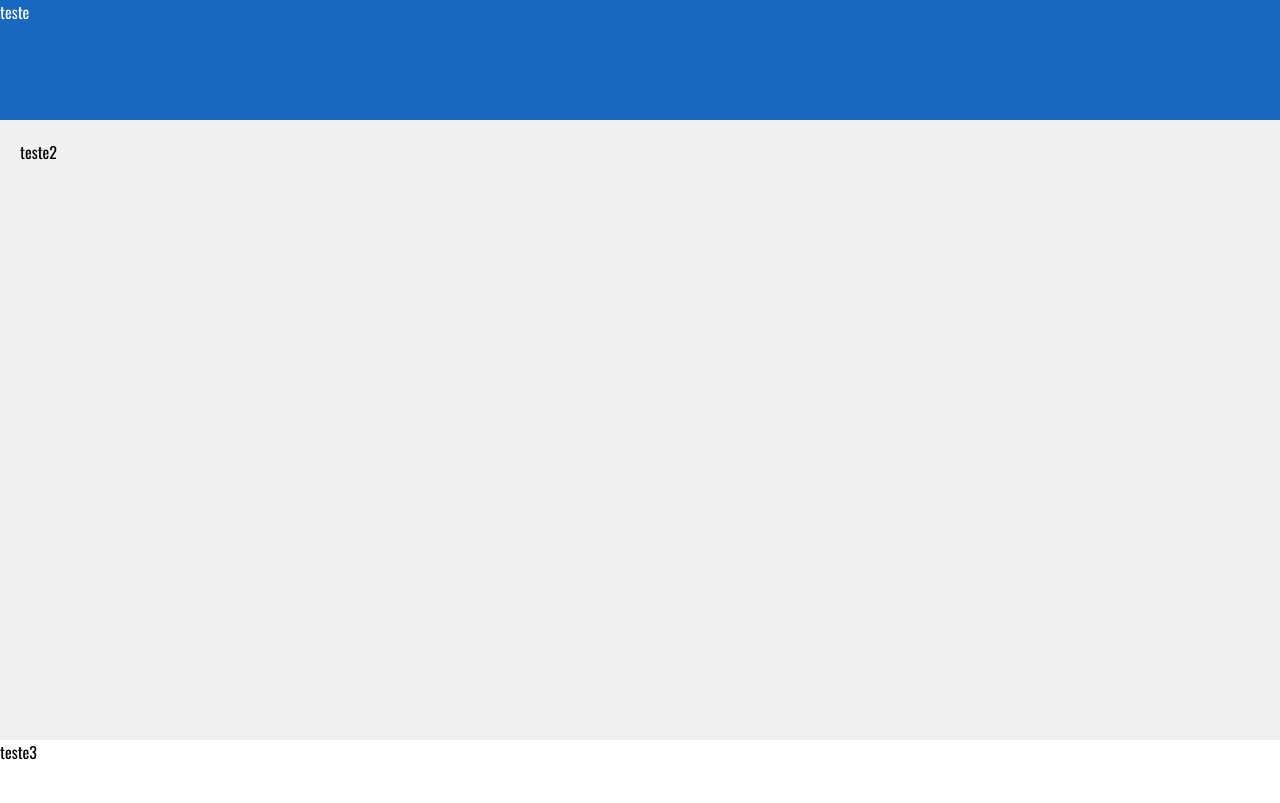
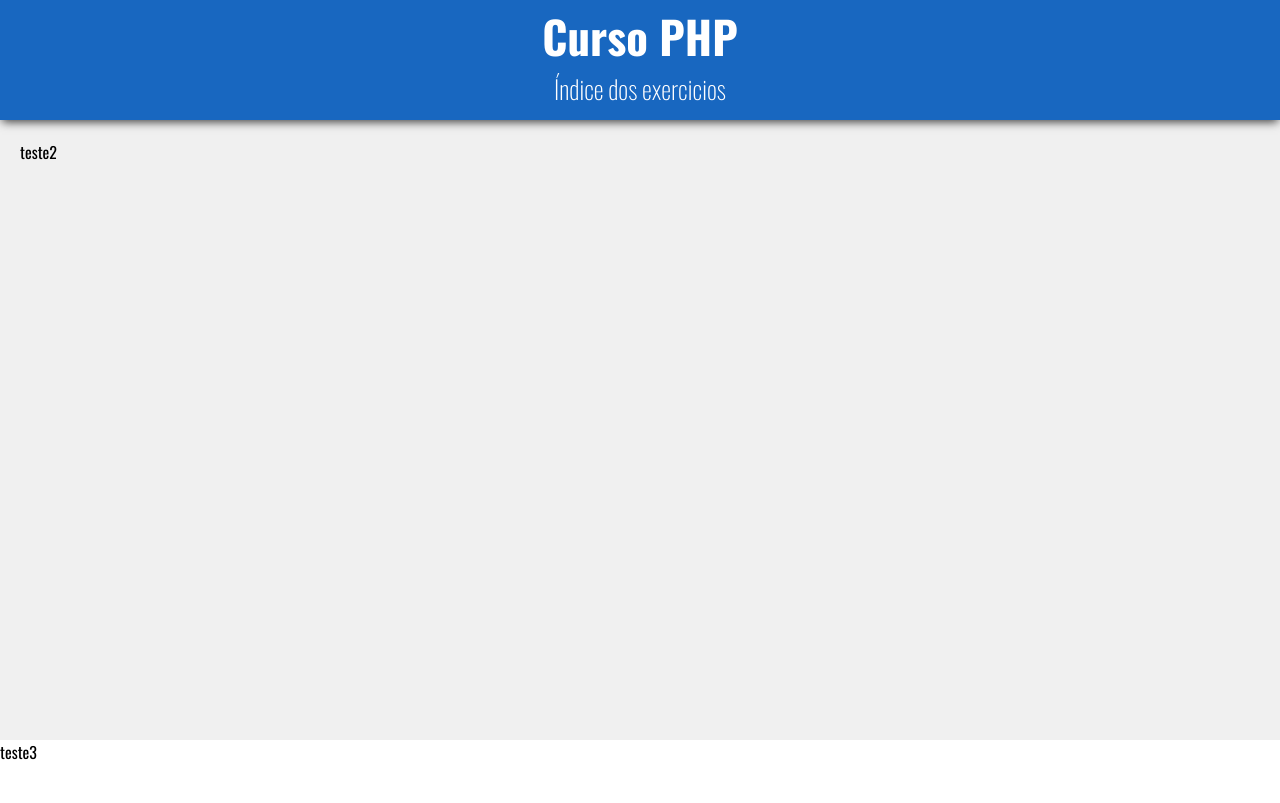
Before and after one commit to wandersoncsouza/cursophp7completo, a plain HTML site: page session2/index.html in a window 1280 px wide. Drawn offline with nearby package versions, Linux system fonts and the light colour scheme.

Commit message:
class_10_cabecalho_css

```diff
--- a/session2/assets/estilo.css
+++ b/session2/assets/estilo.css
@@ -19,6 +19,22 @@ body {
   background-color: #1867c0;
   color: white;
   display: flex;
+  flex-direction: column;
+  justify-content: center;
+  align-items: center;
+  padding-bottom: 10px;
+  z-index: 1;
+  box-shadow: 0px 4px 9px -2px rgba(0, 0, 0, 0.75);
+}
+.cabecalho > h1{
+  margin: 0px;
+  font-weight: 300px;
+  font-size: 2.8rem;
+}
+.cabecalho > h2{
+  margin: 0px;
+  font-weight: 200;
+  font-size: 1.6rem;
 }
 
 .principal {
--- a/session2/index.html
+++ b/session2/index.html
@@ -7,7 +7,11 @@
     <title>Curso PHP</title>
   </head>
   <body>
-     <header class="cabecalho">teste</header>
+     <header class="cabecalho">
+       <h1>Curso PHP</h1>
+       <h2>Índice dos exercicios</h2>
+     </header>
+
      <main class="principal">teste2</main>
      <footer class="rodape">teste3</footer>
   </body>
```
